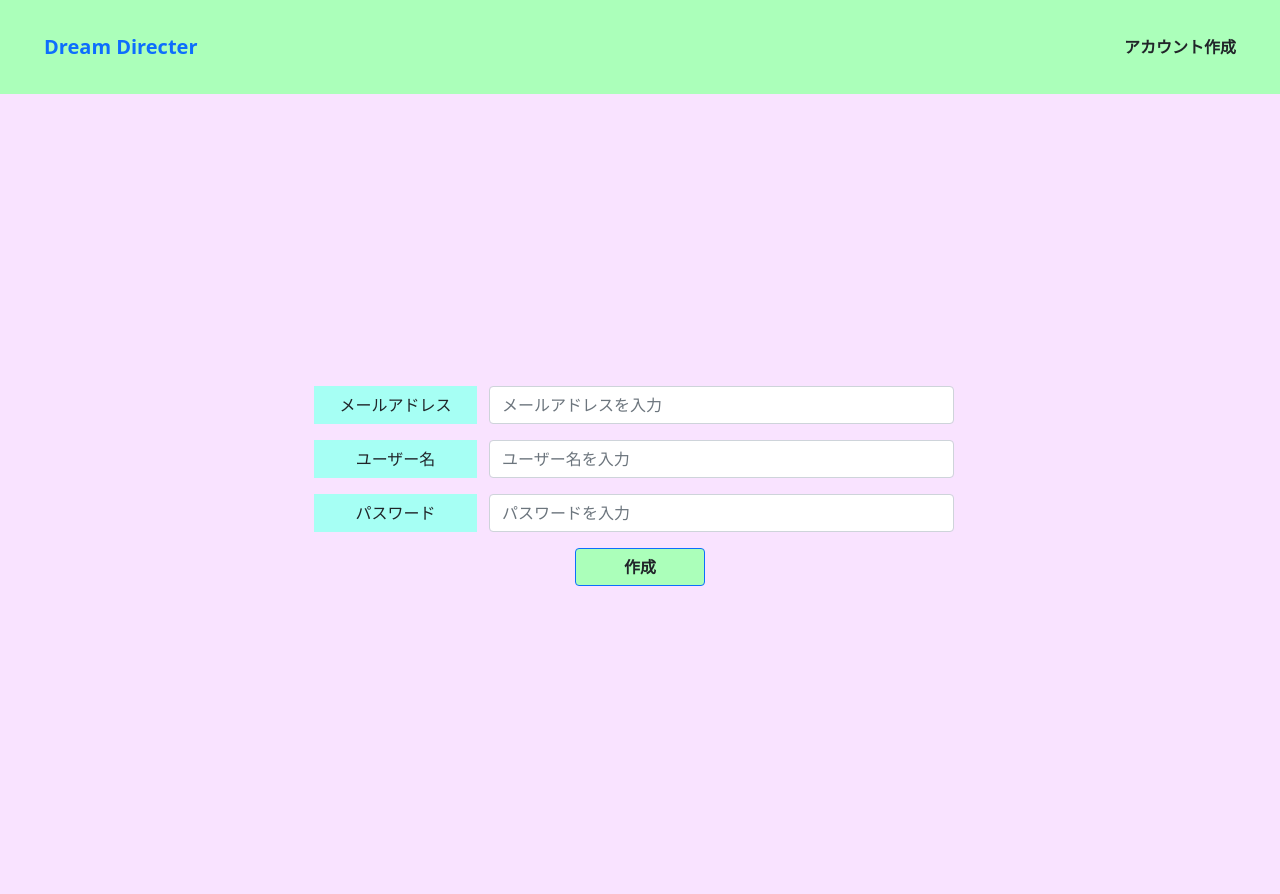
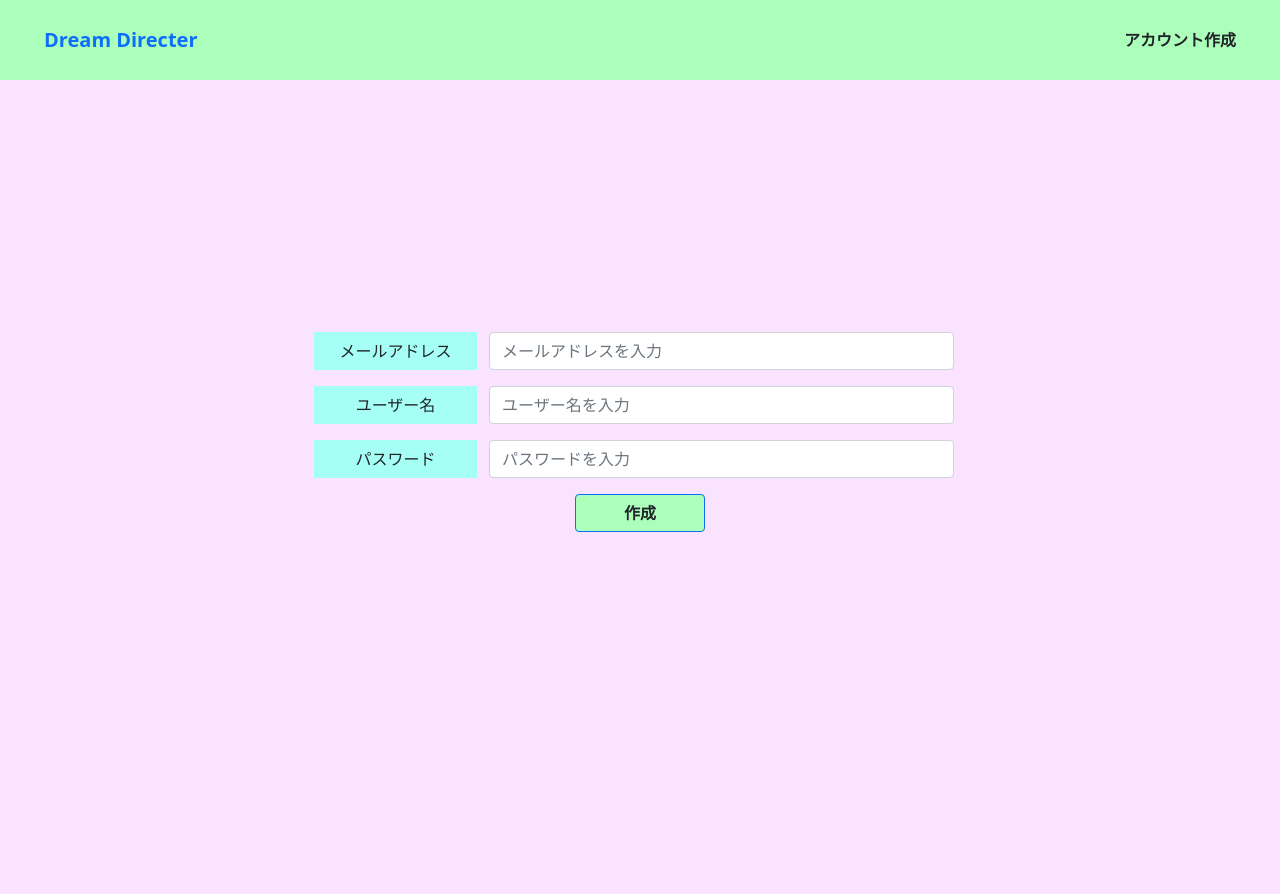
Before and after one commit to DD-dream-director/DD-vol2, a Django app: page /accounts/signup/ in a window 1280 px wide. After the commit the page ends 800 px from the top, so only its background shows below. Run offline with Django 5.2, Linux system fonts and the light colour scheme.

Commit message:
fix : 画面の縦幅もそろえることができた。

```diff
--- a/templates/register_user.html
+++ b/templates/register_user.html
@@ -26,12 +26,12 @@
 
   <body class="bg-dark">
     <header>
-      <nav class="navbar navbar-expand-lg bg-abffba p-4 min-vh-20">
+      <nav class="navbar navbar-expand-lg bg-abffba p-4" style="height: 10vh;">
         <div class="container-fluid">
           <a class="navbar-brand fw-bold p-2" href="#">Dream Directer</a>
-          <div class="collapse navbar-collapse show" id="navbarNav">
+          <button class="navbar-toggler" type="button" data-bs-toggle="collapse" data-bs-target="#navbarNav" aria-controls="navbarNav" aria-expanded="false" aria-label="Toggle navigation"><span class="navbar-toggler-icon"></span></button>
+          <div class="collapse navbar-collapse" id="navbarNav">
             <ul class="navbar-nav ms-auto">
-              <!-- ms-autoで右寄せ -->
               <li class="nav-item">
                 <a href="#" class="nav-link active text-dark fw-bold">アカウント作成</a>
               </li>
@@ -40,9 +40,9 @@
         </div>
       </nav>
     </header>
-    <main class="">
+    <main>
       <div class="container-fluid">
-        <div class="row text-black bg-f9e3ff vh-100 justify-content-center align-items-center">
+        <div class="row text-black bg-f9e3ff justify-content-center align-items-center" style="min-height: 90vh;">
           <div class="col-12 text-center">
             <div class="form-container w-50 mx-auto">
               <form action="">
@@ -75,7 +75,6 @@
         </div>
       </div>
     </main>
-    <footer></footer>
+    <script src="https://cdn.jsdelivr.net/npm/bootstrap@5.0.2/dist/js/bootstrap.bundle.min.js" integrity="sha384-MrcW6ZMFYlzcLA8Nl+NtUVF0sA7MsXsP1UyJoMp4YLEuNSfAP+JcXn/tWtIaxVXM" crossorigin="anonymous"></script>
   </body>
-  <script src="https://cdn.jsdelivr.net/npm/bootstrap@5.0.2/dist/js/bootstrap.bundle.min.js" integrity="sha384-MrcW6ZMFYlzcLA8Nl+NtUVF0sA7MsXsP1UyJoMp4YLEuNSfAP+JcXn/tWtIaxVXM" crossorigin="anonymous"></script>
 </html>
```
